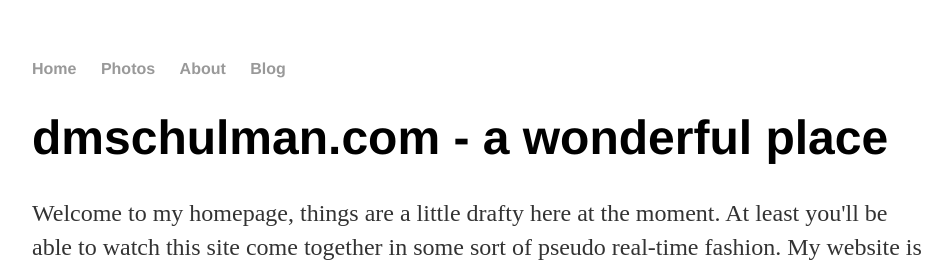
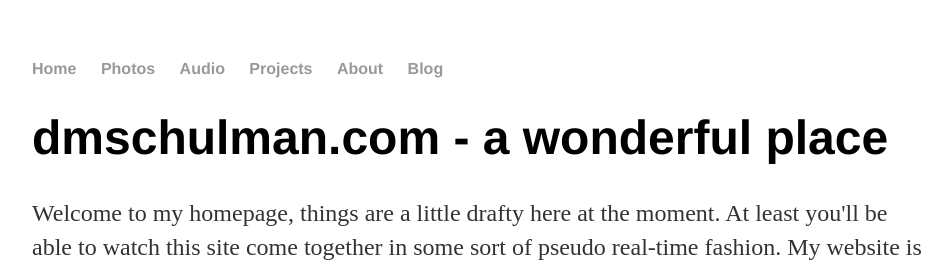
Before and after one commit to dmschulman/dmschulman.github.io, a Jekyll site: the page built from index.html, in a window 1280 px wide. Shown: the top 262 px of the page, without its empty margins (160-1112 px from the left). Built offline with Jekyll 4.4.1, drawn with Linux system fonts in a browser that asks for light colours.

Commit message:
Update nav.html

```diff
--- a/_includes/nav.html
+++ b/_includes/nav.html
@@ -1,6 +1,8 @@
-	    		<ul>
-	        		<li><a href="/">Home</a></li>
-	        		<li><a href="/photos">Photos</a></li>
-		        	<li><a href="/about">About</a></li>
-	        		<li><a href="/blog">Blog</a></li>
+			<ul>
+				<li><a href="/index.html">Home</a></li>
+				<li><a href="/photos/index.html">Photos</a></li>
+				<li><a href="/audio/index.html">Audio</a></li>
+				<li><a href="/projects/index.html">Projects</a></li>
+				<li><a href="/about/index.html">About</a></li>
+				<li><a href="/blog/index.html">Blog</a></li>
 	    		</ul>
```
